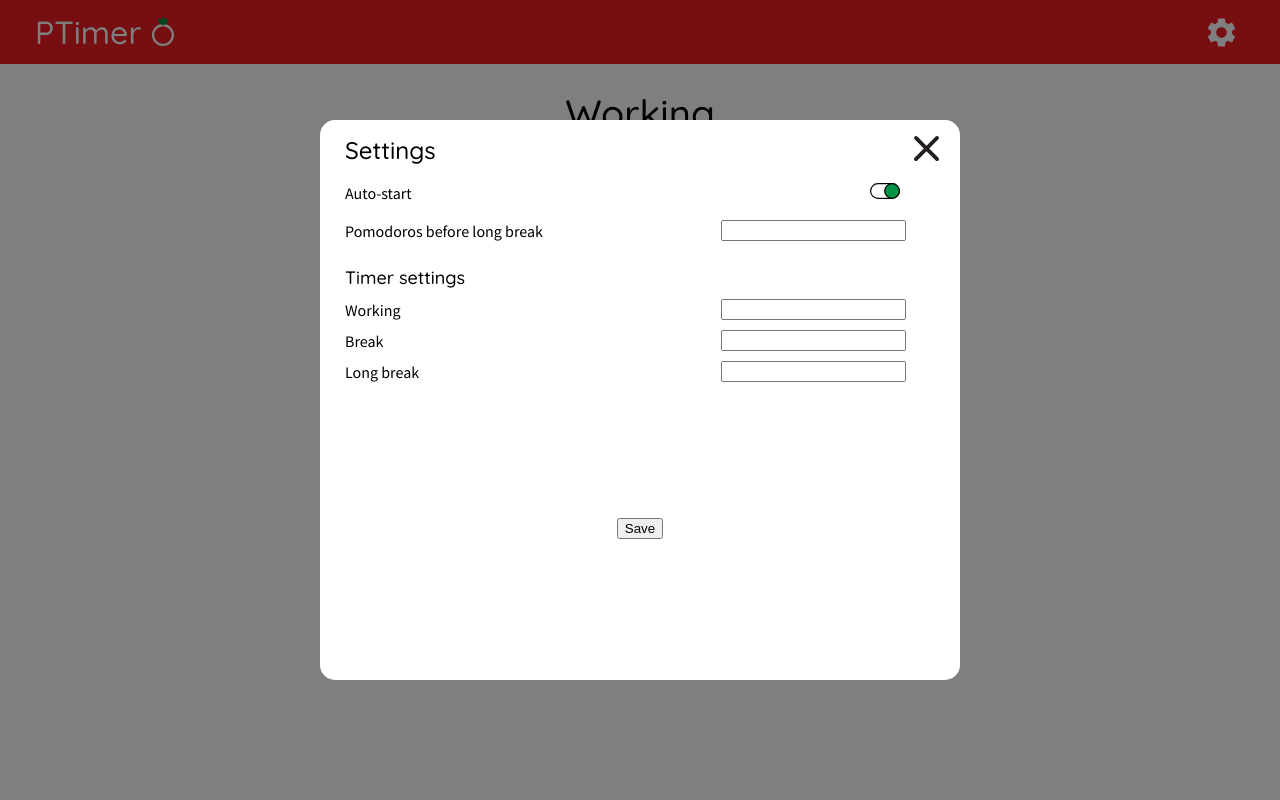
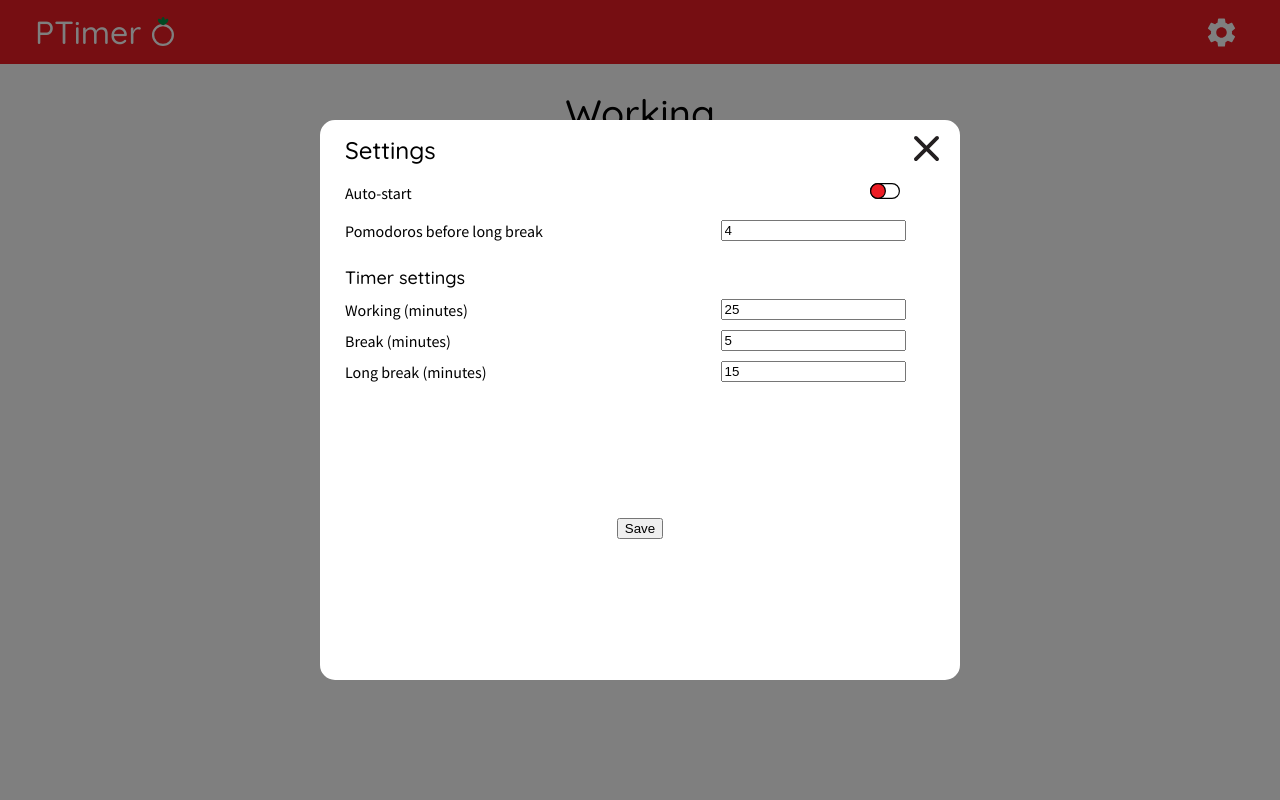
Before and after one commit to t-kovalskii/PTimer, a React (Create React App) app in the folder frontend/: page / in a window 1280 px wide. Both pictures are taken after a click on the button 1221 px from the left and 32 px from the top of the page. Shown: the top 800 px of the page. Built offline with nearby package versions, Linux system fonts and the light colour scheme.

Commit message:
Cookies implementation
Implementing cookies which store values of a settings fields

```diff
--- a/frontend/src/components/Popup.js
+++ b/frontend/src/components/Popup.js
@@ -13,13 +13,50 @@ import '../css/style/popup.css'
 class Popup extends React.Component {
   constructor(props) {
     super(props);
-    this.state = {switchOn: true};
+
+    console.log(document.cookie);
+
+    this.state = {
+      switchOn: true,
+      pomodoros: 4,
+      working: 25,
+      break: 5,
+      long_break: 15
+    };
+
+    this.save = this.save.bind(this);
+    this.handleChange = this.handleChange.bind(this);
     this.switch = this.switch.bind(this);
+  }
+
+  componentDidMount() {
+    for (let cookie of document.cookie.split('; ')) {
+      let [name, value] = cookie.split('=');
+      this.setState({[name]: value});
+    }
   }
 
   switch() {
     this.setState(state => {
-      return {switchOn: !state.switchOn};
+      return {switchOn: state.switchOn === 'true' ? 'false' : 'true'};
+    });
+  }
+
+  save() {
+    // saving the cookies for a mounth
+    for (let cookie of ['switchOn', 'pomodoros', 'working', 'break', 'long_break']) {
+      let setting = `${cookie}= ${this.state[cookie]};`;
+      let age = `max-age: ${60 * 60 * 24 * 31}`;
+      document.cookie = setting + ' ' + age;
+      console.log(document.cookie);
+    }
+    this.props.close();
+  }
+
+  handleChange(event) {
+    const currentField = event.target.id.split('numberInput')[1];
+    this.setState(() => {
+      return {[currentField]: event.target.value};
     });
   }
 
@@ -38,12 +75,16 @@ class Popup extends React.Component {
               <SettingsField
                 leftSlot={<span>Auto-start</span>}
                 rightSlot={
-                  this.state.switchOn ? <SwitcherOn size={30} switch={this.switch} /> : <SwitcherOff size={30} switch={this.switch} />
+                  this.state.switchOn === 'true' ? <SwitcherOn size={30} switch={this.switch} /> : <SwitcherOff size={30} switch={this.switch} />
                 }
               />
               <SettingsField
                 leftSlot={<span>Pomodoros before long break</span>}
-                rightSlot={<input id="numberInput" type="number" />}
+                rightSlot={
+                  <input id="numberInputpomodoros" type="number"
+                    value={this.state.pomodoros} onChange={this.handleChange}
+                  />
+                }
               />
             </div>
           </div>
@@ -53,14 +94,19 @@ class Popup extends React.Component {
               {
                 ['working', 'break', 'long_break'].map((caption, key) => {
                   return <SettingsField key={key}
-                    leftSlot={caption[0].toUpperCase() + caption.slice(1).split('_').join(' ')}
-                    rightSlot={<input id={'numberInput' + caption} type="number" />}
+                    leftSlot={caption[0].toUpperCase() + caption.slice(1).split('_').join(' ') + ' (minutes)'}
+                    rightSlot={
+                      <input id={'numberInput' + caption}
+                        type="number" onChange={this.handleChange}
+                        value={this.state[caption]}
+                      />
+                    }
                   />
                 })
               }
             </div>
           </div>
-          <button id="okButton">Save</button>
+          <button id="okButton" onClick={this.save}>Save</button>
         </div>
       </div>
     );
--- a/frontend/src/components/TimerFace.js
+++ b/frontend/src/components/TimerFace.js
@@ -1,6 +1,6 @@
 import React from 'react';
 
-import WorkCircle from './svg/workCircle'
+import WorkCircle from './svg/workCircle';
 
 /* Time left label and colored circles at the center
 *  of the timer */
--- a/frontend/src/components/svg/crown.js
+++ b/frontend/src/components/svg/crown.js
@@ -24,8 +24,7 @@ class Crown extends React.Component {
     });
   }
 
-  togglePopup(event) {
-    event.preventDefault();
+  togglePopup() {
     this.setState(state => {
       return {showPopup: !state.showPopup};
     });
```
